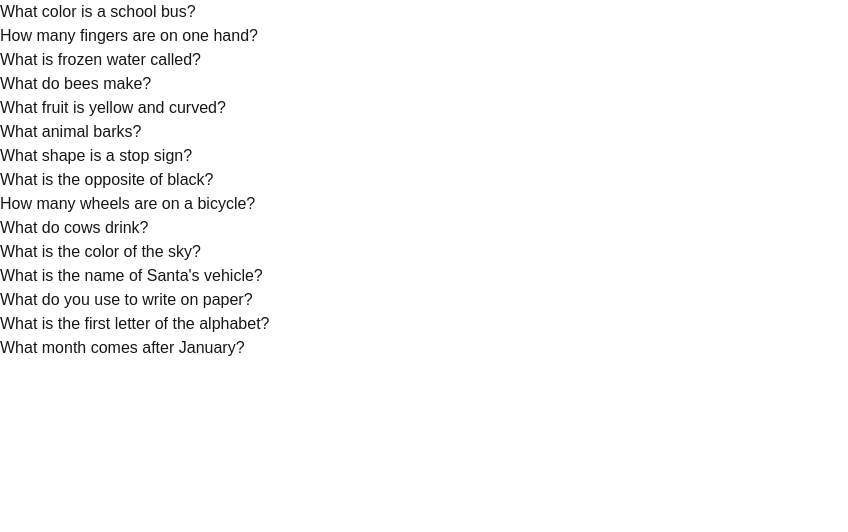
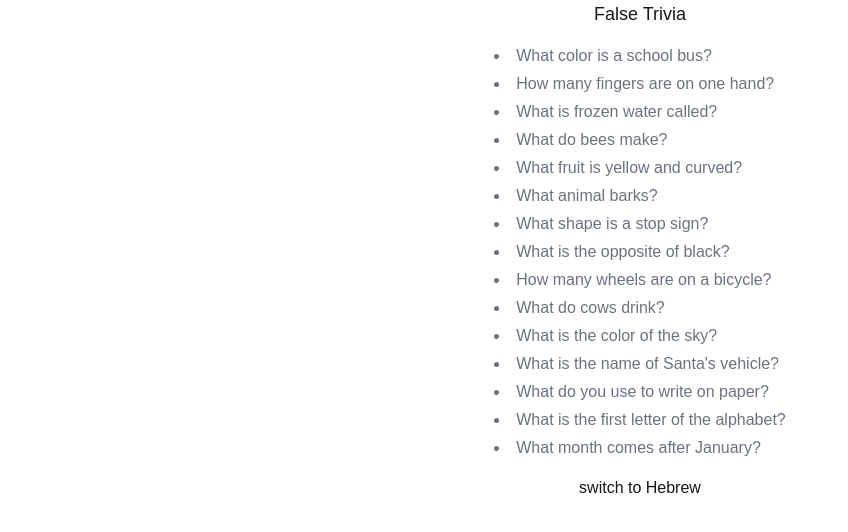
Before and after one commit to DaveRubin/Chartetoony, a Next.js app: page / in a window 1280 px wide. Shown: the top 532 px of the page, without its empty margins (0-848 px from the left). Built offline with nearby package versions, Linux system fonts and the light colour scheme; no server answers.

Commit message:
Updated client component

```diff
--- /dev/null
+++ b/src/app/client-components/QuestionsPresentation.tsx
@@ -0,0 +1,29 @@
+'use client'
+import { useRouter } from "next/navigation"
+
+
+export default function QuestionsPresentation({ questions, lang }: { questions: string[], lang: 'en' | 'he' }) {
+    const router = useRouter()
+    const isHebrew = lang === 'he'
+
+    return <div dir={isHebrew ? 'rtl' : 'ltr'} className={`flex flex-col gap-4`} >
+        <div className="flex flex-col gap-4 items-center  min-h-screen">
+            <p className="text-lg">
+                False Trivia
+            </p>
+
+            <ul className="list-decimal max-w-md space-y-1 text-gray-500 list-disc list-inside dark:text-gray-400">
+                {questions.map((question) => (
+                    <li key={question}>
+                        {question}
+                    </li>
+                ))}
+            </ul>
+
+            <button onClick={() => {
+                router.push(`/?lang=${isHebrew ? 'en' : 'he'}`)
+            }}>switch to {isHebrew ? 'English' : 'Hebrew'}</button>
+
+        </div>
+    </div>
+}
--- a/src/app/geminiWrapper.ts
+++ b/src/app/geminiWrapper.ts
@@ -64,6 +64,6 @@ export async function run(lang: 'en' | 'he') {
         return getDynamicQuestions(lang)
     }
 
-    return lang === 'en' ? MOCK_EN : MOCK_HE
+    return lang === 'he' ? MOCK_HE : MOCK_EN
 
 }
--- a/src/app/page.tsx
+++ b/src/app/page.tsx
@@ -1,15 +1,17 @@
+import QuestionsPresentation from "./client-components/QuestionsPresentation";
 import { run } from "./geminiWrapper";
 
-export default async function Home() {
-  const data = await run('en');
-  console.log("🚀 ~ Home ~ data:", data)
+export default async function Home({
+  searchParams,
+}: {
+  searchParams: {
+    lang: 'en' | 'he'
+  }
+}) {
+  const params = await searchParams;
+  const data = await run(params.lang);
+
   return (
-    <ul>
-      {
-        data.map((item: string) => <li key={item}>
-          {item}
-        </li>)
-      }
-    </ul>
+    <QuestionsPresentation questions={data} lang={params.lang} />
   );
 }
```
